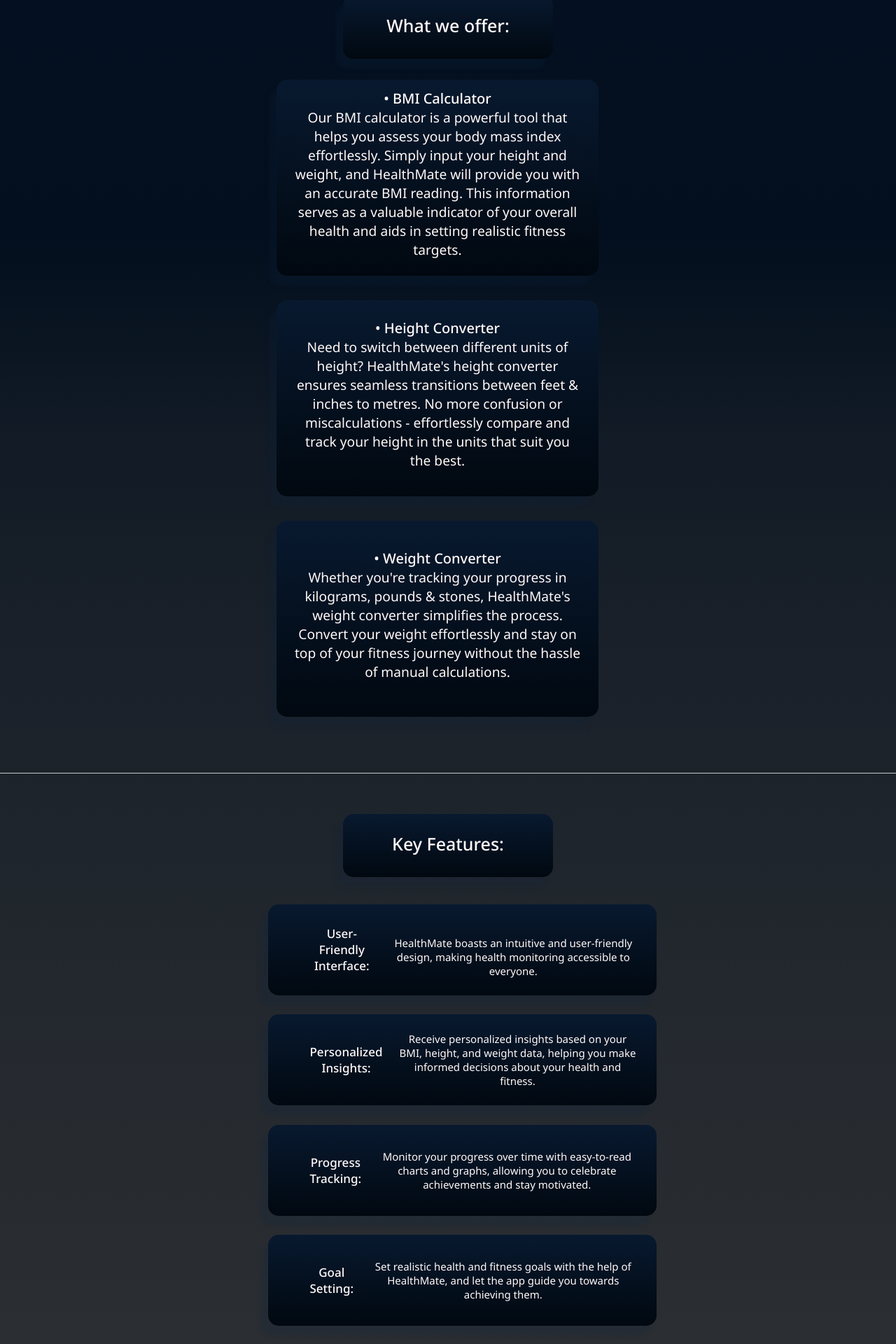
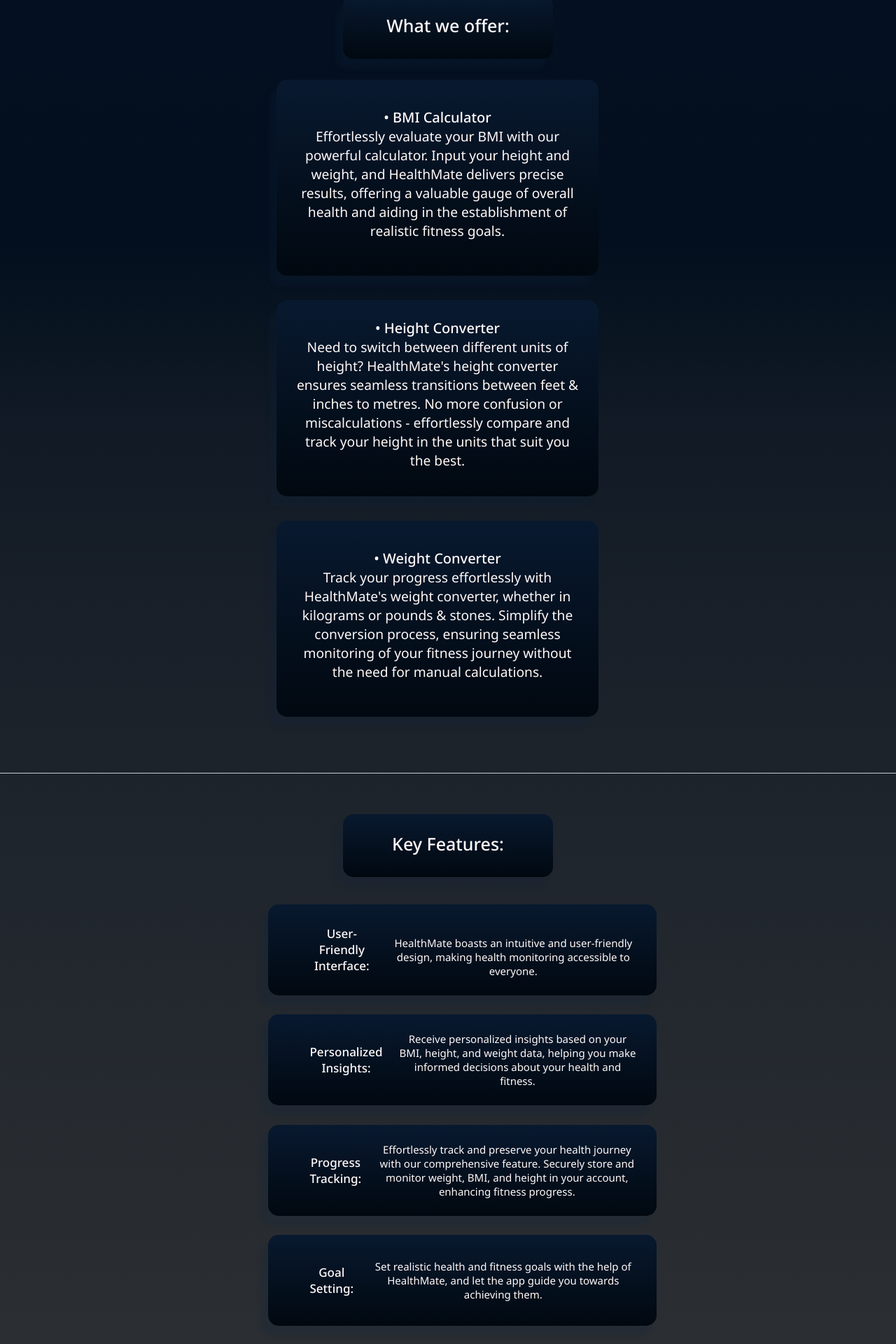
Before and after one commit to Cayden-145/HealthMate, a React (Create React App) app: page / in a window 1280 px wide. Shown: the part 500-2420 px from the top of the page at 70% size. Built offline with nearby package versions, Linux system fonts and the light colour scheme; no server answers; the HTML template or start-up script is replaced by a standard one; a web font is replaced by a local one.

Commit message:
style: updated text on home page
changed the length of some paragraphs on the home page to improve the layout.

```diff
--- a/src/pages/Home/home.tsx
+++ b/src/pages/Home/home.tsx
@@ -37,13 +37,9 @@
                             <span className={"bio__title"}>
                                 &#8226; BMI Calculator
                             </span>
-                            Our BMI calculator is a powerful tool that helps you assess your body mass index
-                            effortlessly.
-                            Simply input your height and weight, and HealthMate will provide you with an accurate BMI
-                            reading.
-                            This information serves as a valuable indicator of your overall health and aids in setting
-                            realistic
-                            fitness targets.
+                            Effortlessly evaluate your BMI with our powerful calculator.
+                            Input your height and weight, and HealthMate delivers precise results, offering a valuable gauge of overall health and aiding in the
+                            establishment of realistic fitness goals.
                         </p>
                     </div>
 
@@ -65,21 +61,12 @@
                             <span className={"bio__title"}>
                                 &#8226; Weight Converter
                             </span>
-                            Whether you're tracking your progress in kilograms, pounds & stones,
-                            HealthMate's weight converter simplifies the process.
-                            Convert your weight effortlessly and stay on top of your fitness journey without the hassle
-                            of
-                            manual calculations.
+                            Track your progress effortlessly with HealthMate's weight converter,
+                            whether in kilograms or pounds & stones. Simplify the conversion process, ensuring seamless monitoring of your
+                            fitness journey without the need for manual calculations.
                         </p>
                     </div>
                 </div>
-
-
-                {/*<img
-                    src={`${process.env.PUBLIC_URL}/heartLogo.png`}
-                    alt={"heart"}
-                    className={"bio__image"}
-                />*/}
 
                 <div className="divider"></div>
 
@@ -116,8 +103,8 @@
                                 Progress Tracking:
                             </span>
                             {' '}
-                            Monitor your progress over time with easy-to-read charts and graphs,
-                            allowing you to celebrate achievements and stay motivated.
+                            Effortlessly track and preserve your health journey with our comprehensive feature.
+                            Securely store and monitor weight, BMI, and height in your account, enhancing fitness progress.
                         </li>
 
                         <li className={"bio__list-last"}>
@@ -130,12 +117,6 @@
                         </li>
                     </ul>
                 </div>
-
-                {/*<img
-                    src={`${process.env.PUBLIC_URL}/layout.png`}
-                    alt={"layout"}
-                    className={"bio__image"}
-                />*/}
 
                 <div className="divider"></div>
 
@@ -174,12 +155,6 @@
                     </li>
                 </ul>
 
-                {/*<img*/}
-                {/*    src={`${process.env.PUBLIC_URL}/whyChoose.png`}*/}
-                {/*    alt={"features"}*/}
-                {/*    className={"bio__image"}*/}
-                {/*/>*/}
-
                 <div className={"divider"}></div>
 
                 <p className={"home__download-text"}>
```
